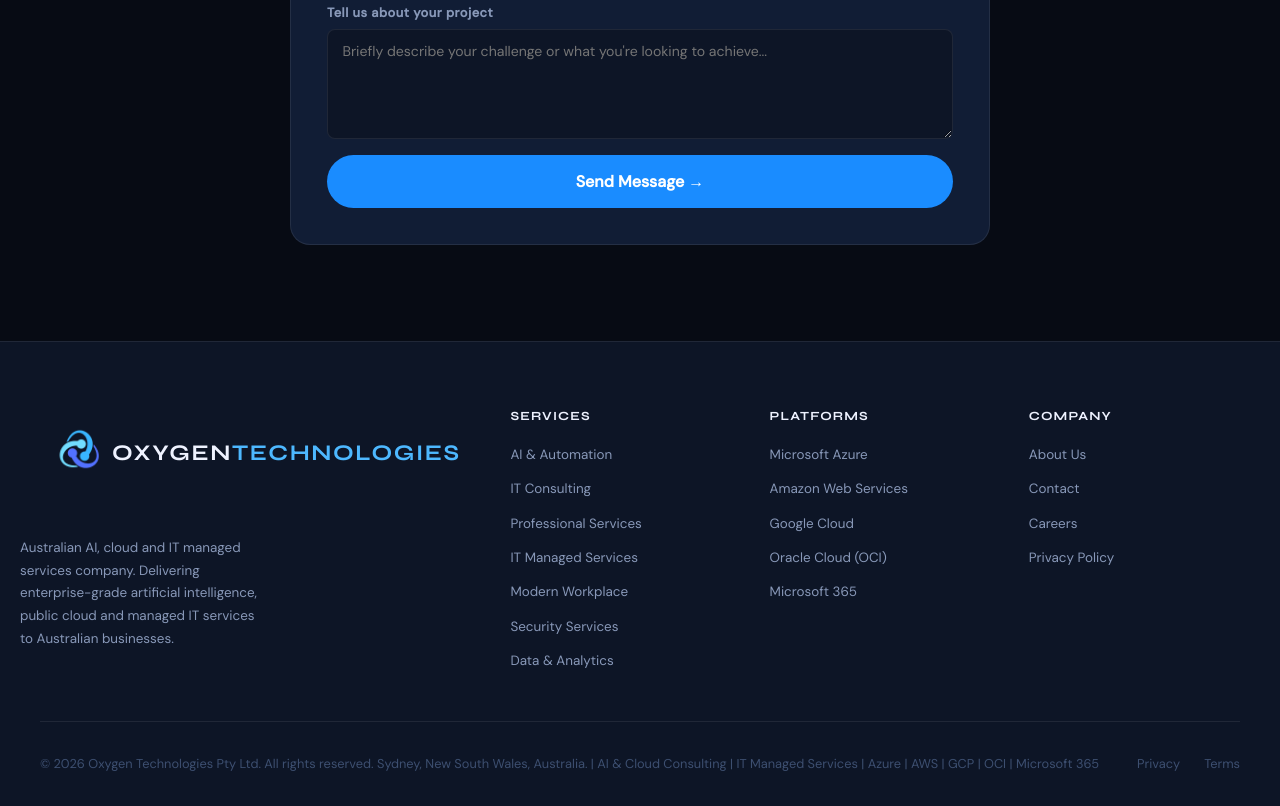
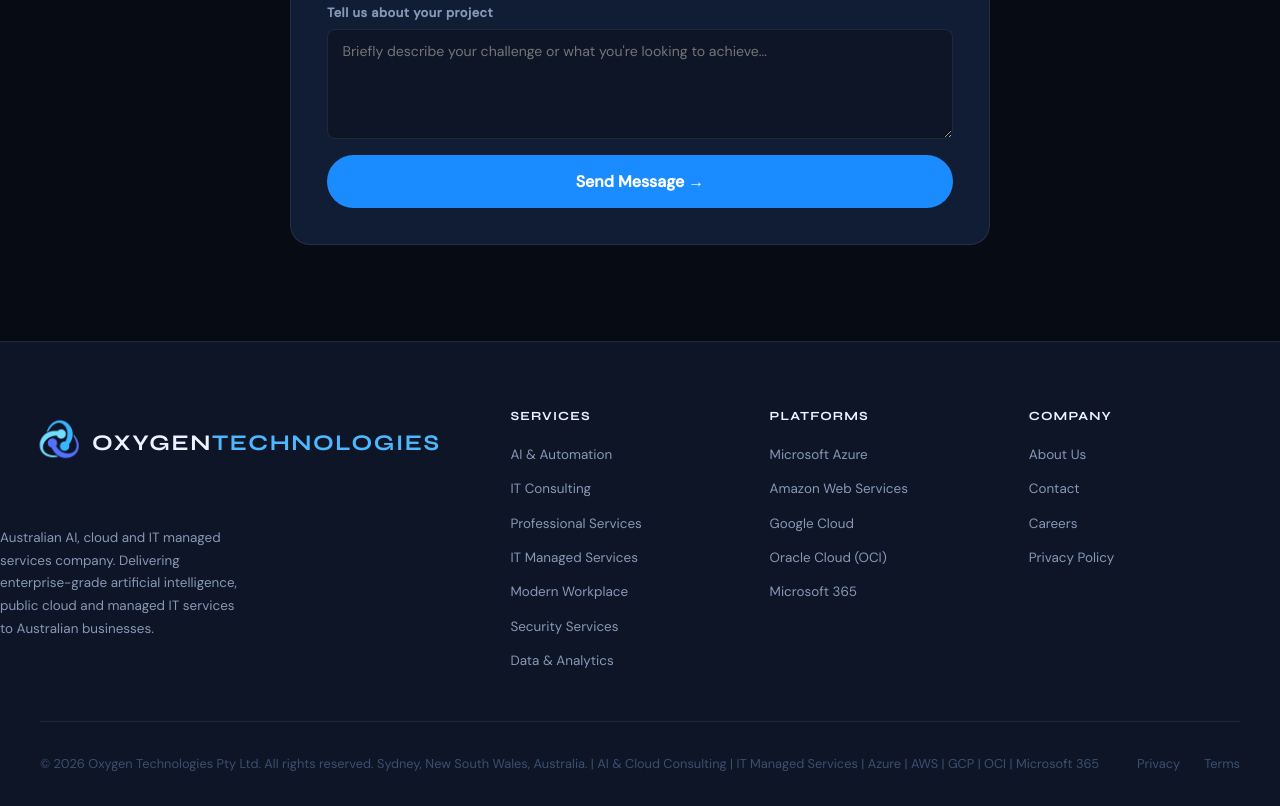
Before and after one commit to jtran1047/oxygen-tech, a plain HTML site: page index.html in a window 1280 px wide. Shown: the part 8815-9621 px from the top of the page. Drawn offline with Linux system fonts and the light colour scheme.

Commit message:
Move footer logo 30px up and 40px left

```diff
--- a/index.html
+++ b/index.html
@@ -481,7 +481,7 @@
 
 /* Footer brand alignment */
 .foot-top { align-items: flex-start !important; }
-.foot-brand { margin-top: -20px !important; margin-left: -20px !important; }
+.foot-brand { margin-top: -30px !important; margin-left: -40px !important; }
 </style>
 </head>
 <body>
```
